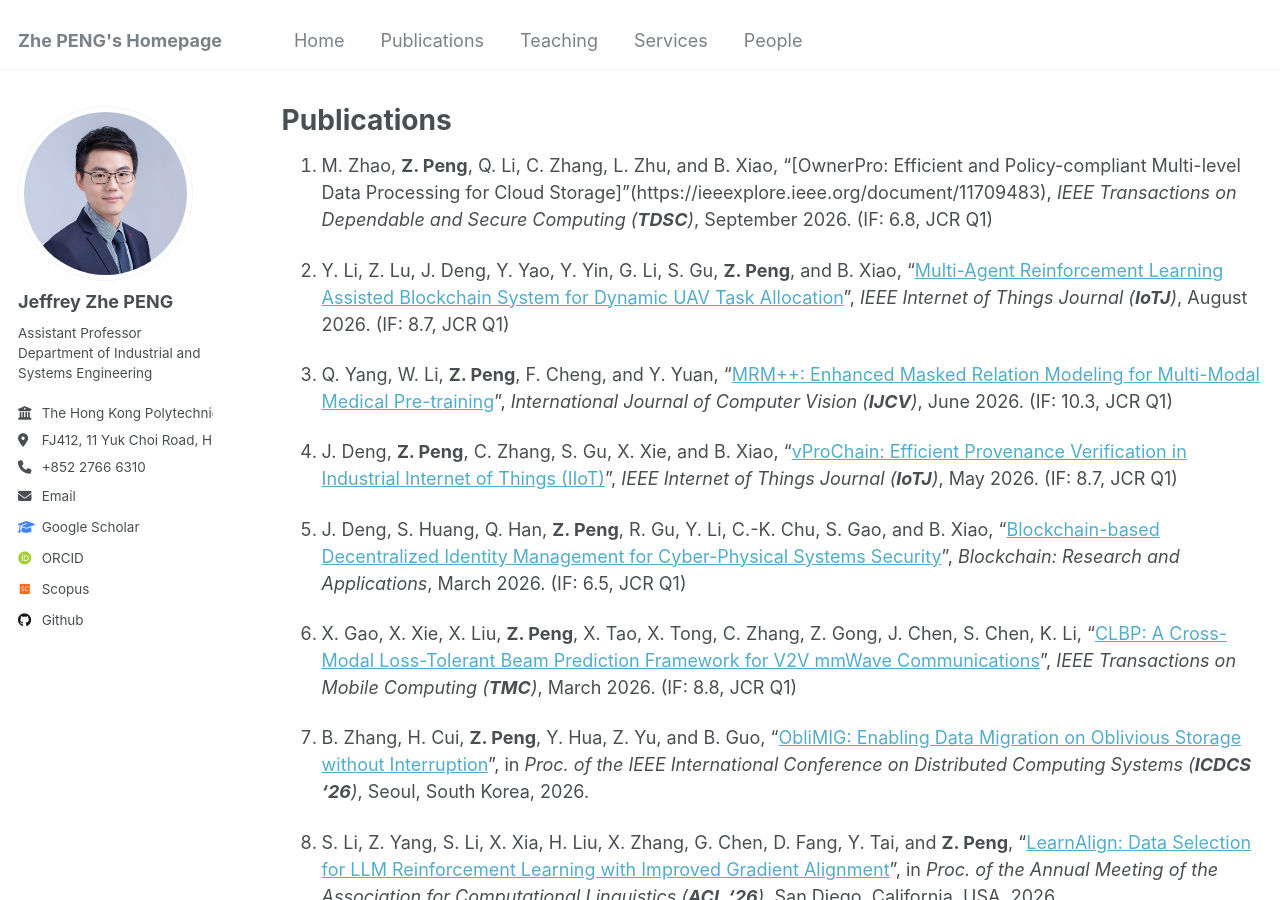
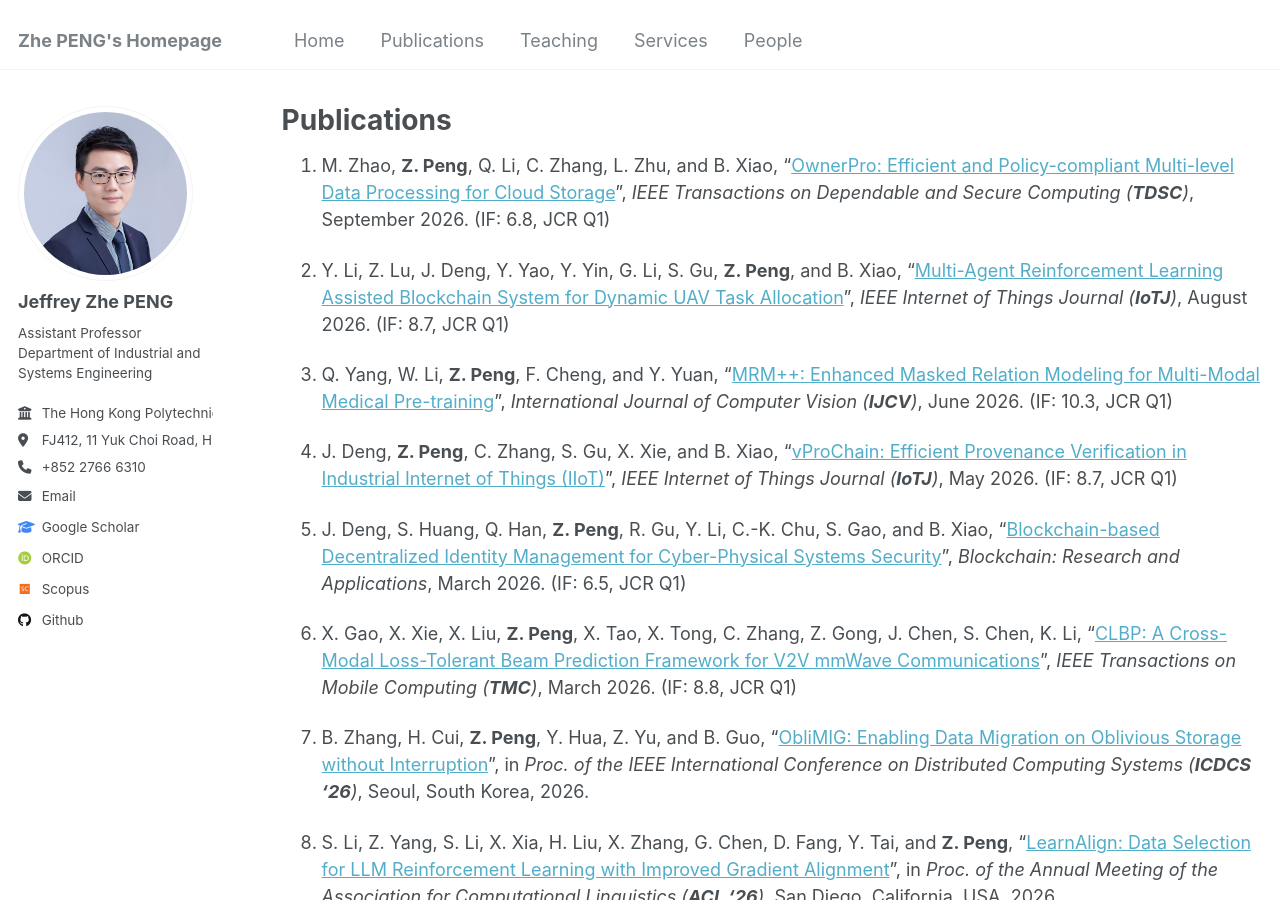
Before and after one commit to PENG-Zhe/peng-zhe.github.io, a Jekyll site: the page built from _pages/publications.md, in a window 1280 px wide and 900 px high. Built offline with Jekyll 4.4.1, drawn with Linux system fonts in a browser that asks for light colours; some web fonts are replaced.

Commit message:
Update publications.md

```diff
--- a/_pages/publications.md
+++ b/_pages/publications.md
@@ -3,7 +3,7 @@ title: "Publications"
 permalink: /publications/
 layout: archive
 ---
-1. M. Zhao, **Z. Peng**, Q. Li, C. Zhang, L. Zhu, and B. Xiao, "[OwnerPro: Efficient and Policy-compliant Multi-level Data Processing for Cloud Storage]"(https://ieeexplore.ieee.org/document/11709483), _IEEE Transactions on Dependable and Secure Computing (**TDSC**)_, September 2026. (IF: 6.8, JCR Q1)
+1. M. Zhao, **Z. Peng**, Q. Li, C. Zhang, L. Zhu, and B. Xiao, "[OwnerPro: Efficient and Policy-compliant Multi-level Data Processing for Cloud Storage](https://ieeexplore.ieee.org/document/11709483)", _IEEE Transactions on Dependable and Secure Computing (**TDSC**)_, September 2026. (IF: 6.8, JCR Q1)
 
 1. Y. Li, Z. Lu, J. Deng, Y. Yao, Y. Yin, G. Li, S. Gu, **Z. Peng**, and B. Xiao, "[Multi-Agent Reinforcement Learning Assisted Blockchain System for Dynamic UAV Task Allocation](https://ieeexplore.ieee.org/document/11658377)", _IEEE Internet of Things Journal (**IoTJ**)_, August 2026. (IF: 8.7, JCR Q1)
 
```
